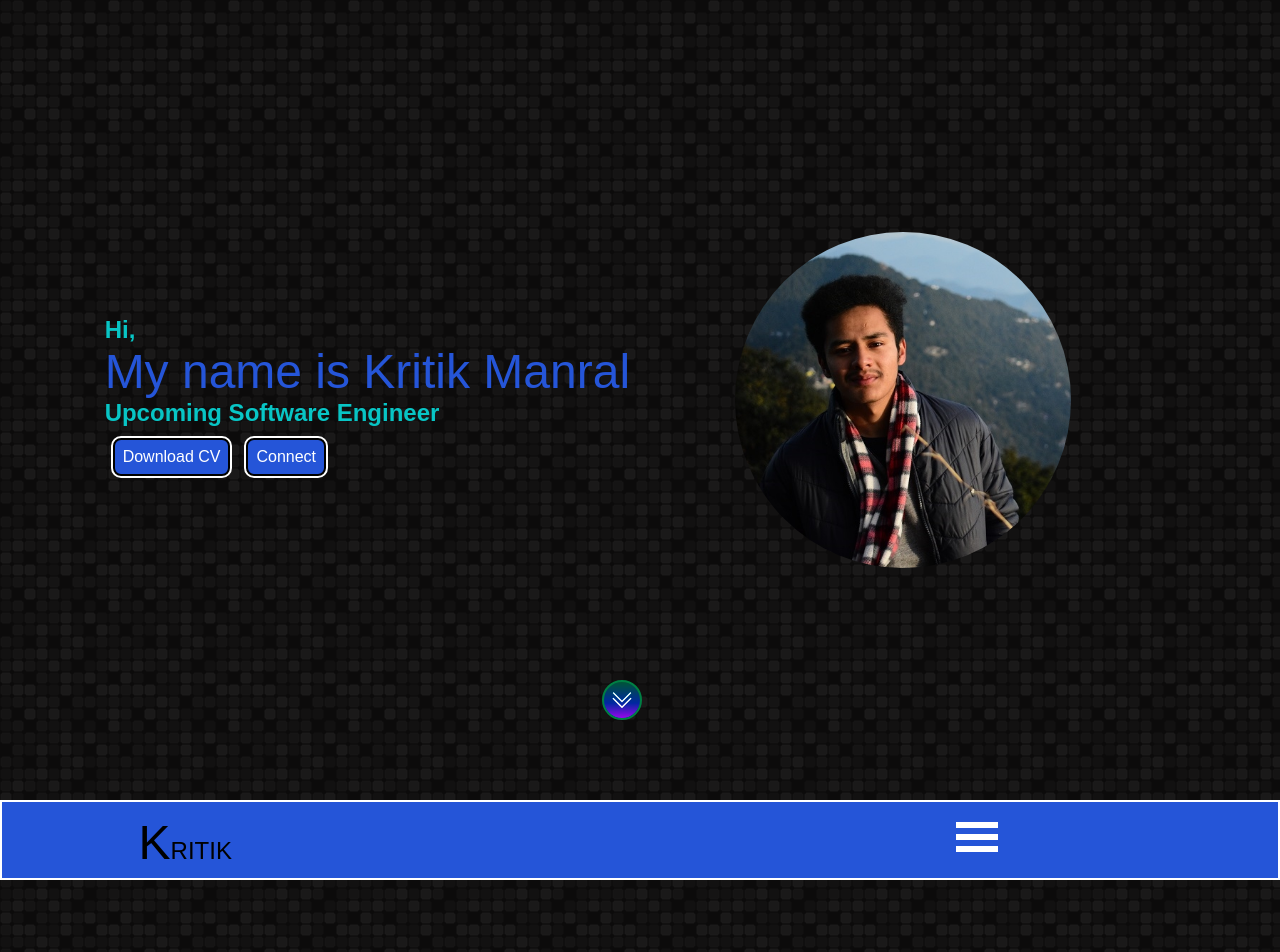
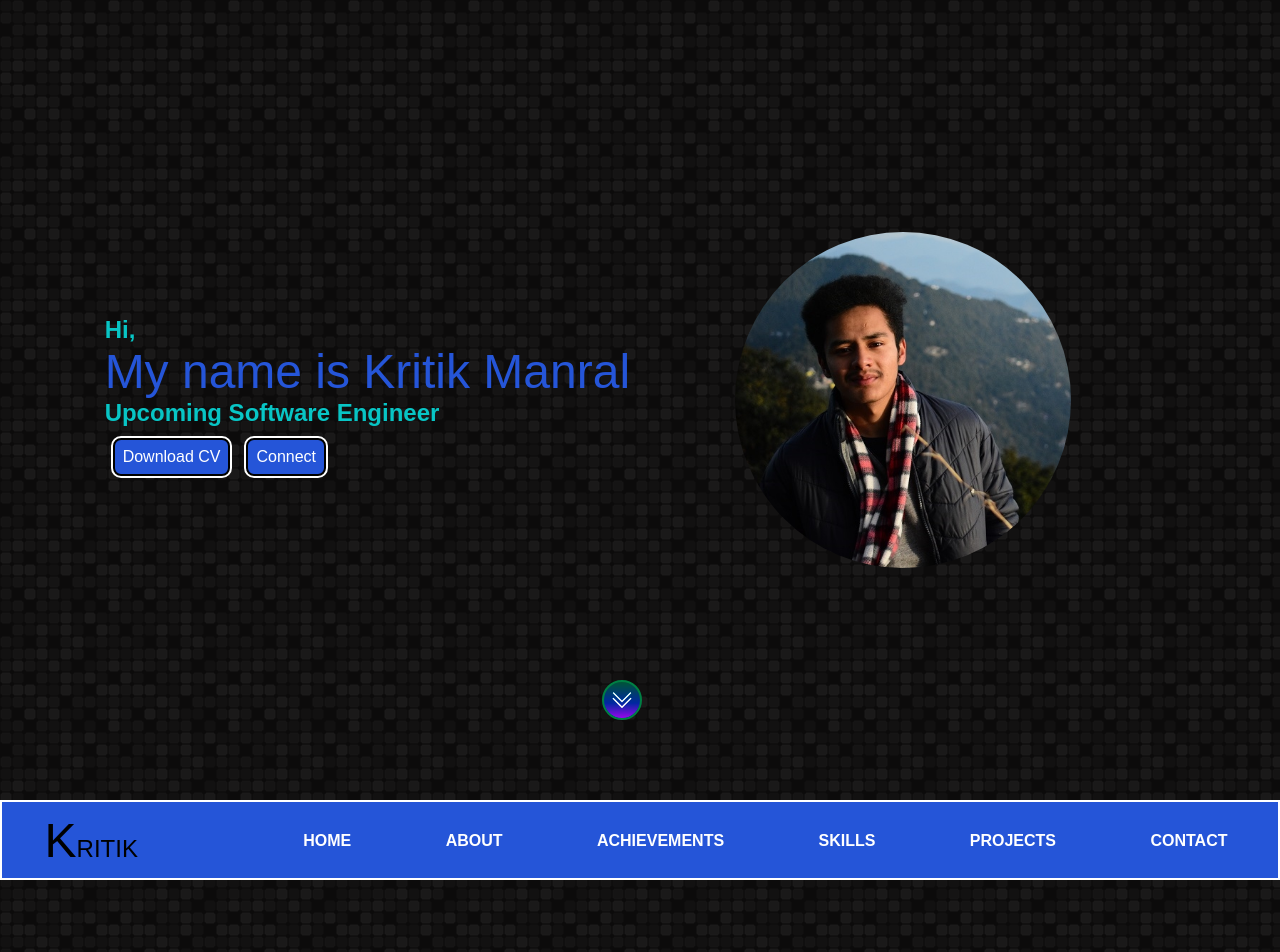
Before and after one commit to Kritik09/Kritik09.github.io, a React (Create React App) app: page / in a window 1280 px wide. Shown: the top 952 px of the page. Built offline with nearby package versions, Linux system fonts and the light colour scheme; a web font is replaced by a local one.

Commit message:
MORE RESPONSIVENESS

```diff
--- a/src/components/Header/header.css
+++ b/src/components/Header/header.css
@@ -56,5 +56,11 @@
         flex-direction: column;
     }
 }
-@media (width:320px) {
+@media (max-height:500px){
+    .photo{
+        display: none;
+    }
+    .header__container{
+        justify-content: center;
+    }
 }
--- a/src/components/RespNav/NavLinks.jsx
+++ b/src/components/RespNav/NavLinks.jsx
@@ -4,22 +4,22 @@ export const NavLinks = () => {
   return (
     <div className={classes.respnav__links}>
         <div className={classes.respnav__link}>
-            <a href="#home" className={classes.respnav__item}><h1>HOME</h1></a>
+            <a href="#home" className={classes.respnav__item}><h2>HOME</h2></a>
         </div>
         <div className={classes.respnav__link}>
-            <a href="#about" className={classes.respnav__item}><h1>ABOUT</h1></a>
+            <a href="#about" className={classes.respnav__item}><h2>ABOUT</h2></a>
         </div>
         <div className={classes.respnav__link}>
-            <a href="#achievements" className={classes.respnav__item}><h1>ACHIEVEMENTS</h1></a>
+            <a href="#achievements" className={classes.respnav__item}><h2>ACHIEVEMENTS</h2></a>
         </div>
         <div className={classes.respnav__link}>
-            <a href="#skills" className={classes.respnav__item}><h1>SKILLS</h1></a>
+            <a href="#skills" className={classes.respnav__item}><h2>SKILLS</h2></a>
         </div>
         <div className={classes.respnav__link}>
-            <a href="#projects" className={classes.respnav__item}><h1>PROJECTS</h1></a>
+            <a href="#projects" className={classes.respnav__item}><h2>PROJECTS</h2></a>
         </div>
         <div className={classes.respnav__link}>
-            <a href="#contact" className={classes.respnav__item}><h1>CONTACT</h1></a>
+            <a href="#contact" className={classes.respnav__item}><h2>CONTACT</h2></a>
         </div>
     </div>
   )
--- a/src/components/RespNav/respnav.module.css
+++ b/src/components/RespNav/respnav.module.css
@@ -14,8 +14,9 @@
 .respnavlogo span{
     font-size: 3rem;
 }
-.respnav h1{
-    font-size: 1.5rem;
+.respnav h2{
+    font-size: 1rem;
+    color: var(--color-white);
 }
 #myName{
     font-size: 1.5rem;
@@ -64,12 +65,12 @@
 }
 
 /* Media Query */
-@media (max-width:1280px){
+@media (max-width:700px) {
     .mobile__links{
         display: flex;
         flex-direction: column;
         position: absolute;
-        top: 4.9rem;
+        top: 3rem;
         background: var(--color-light-two);
         padding: 2rem;
         width: 100%;
@@ -78,6 +79,16 @@
     }
     .respnav__links{
         display: none;
+    }
+    .respnav{
+        height: 3rem;
+        display: flex;
+        align-items: center;
+        justify-content: space-evenly;
+        /* overflow: hidden; */
+    }
+    .respnav h1{
+        font-size: 1rem;
     }
     .hamburger__icon{
         display: block;
@@ -88,8 +99,6 @@
         grid-template-columns: 45% 15%;
         align-items: center;
     }
-}
-@media (max-width:700px) {
     .hamburger__icon{
         font-size: 2rem;
     }
@@ -99,7 +108,7 @@
         display: grid;
         grid-template-columns: 1fr 1fr;
         position: absolute;
-        top: 4.9rem;
+        top: 3rem;
         background: var(--color-light-two);
         padding: 2rem;
         width: 100%;
```
